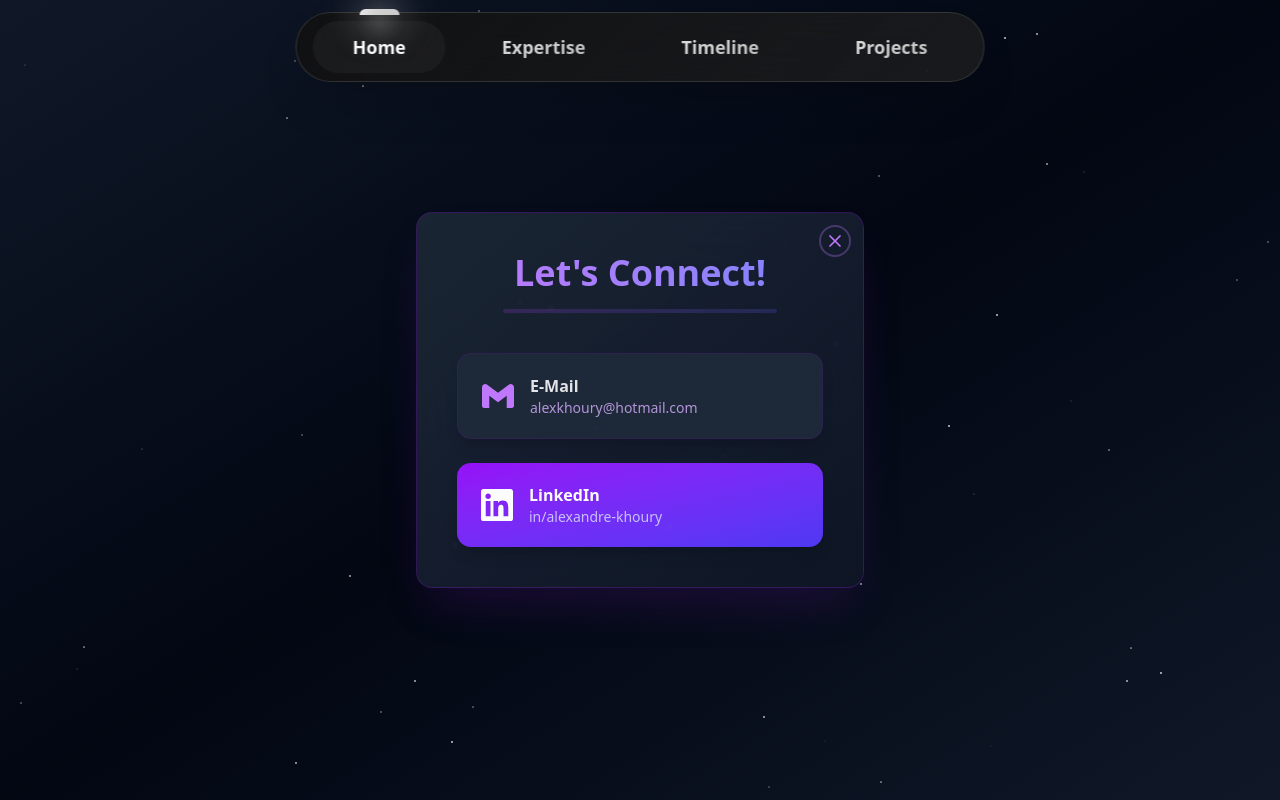
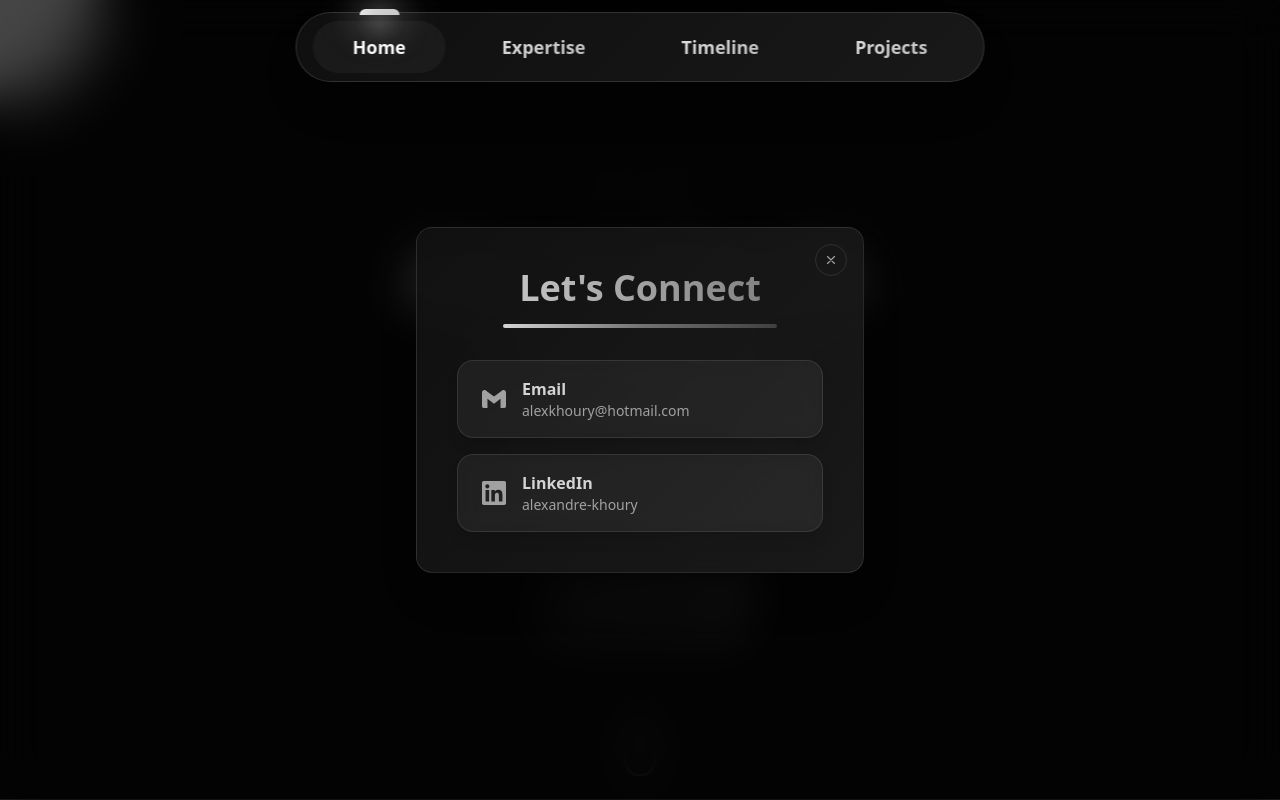
Before and after one commit to alexandreelkhoury/portfolio-nextjs, a Next.js app: page / in a window 1280 px wide. Both pictures are taken after a click on the button "Let's Connect". Shown: the top 800 px of the page. Built offline with nearby package versions, Linux system fonts and the light colour scheme.

Commit message:
added Sovra and changed style of let's connect

```diff
--- a/app/components/ConnectButton.tsx
+++ b/app/components/ConnectButton.tsx
@@ -191,7 +191,7 @@ const ConnectButton = () => {
                 </motion.button>
             </div>
 
-            {/* Enhanced Modern Modal */}
+            {/* Modal */}
             <AnimatePresence>
                 {isModalOpen && (
                     <motion.div
@@ -199,83 +199,62 @@ const ConnectButton = () => {
                         initial={{ opacity: 0 }}
                         animate={{ opacity: 1 }}
                         exit={{ opacity: 0 }}
-                        transition={{ duration: 0.4 }}
+                        transition={{ duration: 0.3 }}
                         onClick={closeModal}
                     >
-                        {/* Cosmic Backdrop */}
+                        {/* Backdrop */}
                         <motion.div
-                            className="absolute inset-0 bg-gradient-to-br from-gray-900 via-gray-950 to-gray-900"
+                            className="absolute inset-0 bg-black/70 backdrop-blur-xl"
                             initial={{ opacity: 0 }}
                             animate={{ opacity: 1 }}
                             exit={{ opacity: 0 }}
-                        >
-                            {/* Animated Starfield */}
-                            {[...Array(50)].map((_, i) => (
-                                <motion.div
-                                    key={i}
-                                    className="absolute w-0.5 h-0.5 bg-white rounded-full"
-                                    style={{
-                                        left: `${Math.random() * 100}%`,
-                                        top: `${Math.random() * 100}%`
-                                    }}
-                                    animate={{
-                                        opacity: [0, 0.8, 0],
-                                        scale: [0, 1, 0]
-                                    }}
-                                    transition={{
-                                        duration: 2 + Math.random() * 3,
-                                        repeat: Infinity,
-                                        delay: Math.random() * 2
-                                    }}
-                                />
-                            ))}
-                        </motion.div>
+                        />
 
                         {/* Modal Content */}
                         <motion.div
                             className="relative z-10 rounded-2xl p-8 md:p-10 w-full max-w-md mx-4
-                           border border-purple-900/50 backdrop-blur-2xl
-                           bg-gradient-to-br from-gray-800/90 to-gray-900/90
-                           shadow-2xl shadow-purple-900/30"
+                           border border-white/10 backdrop-blur-xl
+                           shadow-2xl shadow-black/20"
+                            style={{
+                                background: 'linear-gradient(135deg, rgba(17, 17, 17, 0.9), rgba(31, 31, 31, 0.8))'
+                            }}
                             initial={{
-                                scale: 0.95,
+                                scale: 0.9,
                                 opacity: 0,
-                                y: 20
+                                y: 50
                             }}
                             animate={{
                                 scale: 1,
                                 opacity: 1,
                                 y: 0,
                                 transition: {
-                                    type: 'spring',
-                                    stiffness: 30,
-                                    damping: 20
+                                    duration: 0.4,
+                                    ease: 'easeInOut'
                                 }
                             }}
                             exit={{
-                                scale: 0.95,
+                                scale: 0.9,
                                 opacity: 0,
-                                y: 20,
+                                y: 50,
                                 transition: {
-                                    duration: 0.2,
-                                    ease: "easeIn"
+                                    duration: 0.3,
+                                    ease: 'easeIn'
                                 }
                             }}
                             onClick={(e) => e.stopPropagation()}
                         >
-                            {/* Holographic Close Button */}
+                            {/* Close Button */}
                             <motion.button
-                                className="absolute top-3 right-3 p-1 rounded-full cursor-pointer
-                             hover:bg-purple-900/20 transition-all duration-300
-                             flex items-center justify-center w-8 h-8 overflow-visible
-                             border-2 border-purple-400/30 hover:border-purple-400/50"
+                                className="absolute top-4 right-4 p-2 rounded-full cursor-pointer
+                             hover:bg-white/10 transition-all duration-200
+                             flex items-center justify-center w-8 h-8
+                             border border-white/10 hover:border-white/20"
                                 onClick={closeModal}
-                                whileHover={{ scale: 1.1, rotate: 90 }}
-                                whileTap={{ scale: 0.9 }}
+                                whileHover={{ scale: 1.05 }}
+                                whileTap={{ scale: 0.95 }}
                             >
-                                <div className="absolute inset-0 rounded-full" />
                                 <svg
-                                    className="w-5 h-5 text-purple-400 hover:text-purple-300 transition-colors"
+                                    className="w-4 h-4 text-neutral-400 hover:text-neutral-300 transition-colors"
                                     viewBox="0 0 24 24"
                                     fill="none"
                                     stroke="currentColor"
@@ -289,94 +268,72 @@ const ConnectButton = () => {
                                 </svg>
                             </motion.button>
 
-                            {/* Nebula Header */}
+                            {/* Header */}
                             <motion.div
-                                className="mb-10 text-center"
-                                initial={{ filter: 'blur(20px)', opacity: 0 }}
-                                animate={{ filter: 'blur(0px)', opacity: 1 }}
-                                transition={{ duration: 0.6 }}
+                                className="mb-8 text-center"
+                                initial={{ opacity: 0, y: 20 }}
+                                animate={{ opacity: 1, y: 0 }}
+                                transition={{ duration: 0.4, delay: 0.1 }}
                             >
                                 <h3 className="text-3xl md:text-4xl font-bold bg-clip-text text-transparent
-                                 bg-gradient-to-r from-purple-400 to-indigo-400">
-                                    Let's Connect!
+                                 bg-gradient-to-r from-neutral-300 to-neutral-500">
+                                    Let's Connect
                                 </h3>
-                                <div className="mt-4 h-1 bg-gradient-to-r from-purple-500/20 to-indigo-500/20
+                                <div className="mt-4 h-0.5 sm:h-1 bg-gradient-to-r from-neutral-300 via-neutral-500 to-neutral-700
                                   rounded-full w-3/4 mx-auto" />
                             </motion.div>
 
-                            {/* Quantum Interface Buttons */}
-                            <div className="space-y-6">
-                                {/* Email Portal */}
+                            {/* Contact Options */}
+                            <div className="space-y-4">
+                                {/* Email */}
                                 <motion.a
                                     href="mailto:alexkhoury@hotmail.com"
-                                    className="group relative flex items-center px-6 py-5
-                                 bg-gray-800 hover:bg-gray-700/80 rounded-xl
-                                 border border-purple-900/30 hover:border-purple-900/50
-                                 shadow-lg hover:shadow-xl transition-all duration-300"
-                                    whileHover={{ scale: 1.02 }}
+                                    className="group relative flex items-center px-6 py-4
+                                 backdrop-blur-sm bg-white/5 hover:bg-white/10 rounded-2xl
+                                 border border-white/10 hover:border-white/20
+                                 shadow-lg transition-all duration-200"
+                                    whileHover={{ y: -2 }}
+                                    whileTap={{ scale: 0.98 }}
+                                    initial={{ opacity: 0, y: 20 }}
+                                    animate={{ opacity: 1, y: 0 }}
+                                    transition={{ delay: 0.2 }}
+                                >
+                                    <div className="relative z-10 flex items-center w-full">
+                                        <SiGmail className="w-6 h-6 mr-4 text-neutral-400 group-hover:text-[#EA4335] transition-colors duration-200" />
+                                        <div className="text-left">
+                                            <p className="font-semibold text-neutral-300">Email</p>
+                                            <p className="text-sm text-neutral-400">alexkhoury@hotmail.com</p>
+                                        </div>
+                                    </div>
+                                    <div className="absolute inset-0 bg-gradient-to-r from-white/5 to-transparent
+                                     opacity-0 group-hover:opacity-100 transition-opacity rounded-2xl" />
+                                </motion.a>
+
+                                {/* LinkedIn */}
+                                <motion.a
+                                    href="https://www.linkedin.com/in/alexandre-khoury/"
+                                    target="_blank"
+                                    rel="noopener noreferrer"
+                                    className="group relative flex items-center px-6 py-4
+                                 backdrop-blur-sm bg-white/5 hover:bg-white/10 rounded-2xl
+                                 border border-white/10 hover:border-white/20
+                                 shadow-lg transition-all duration-200"
+                                    whileHover={{ y: -2 }}
                                     whileTap={{ scale: 0.98 }}
                                     initial={{ opacity: 0, y: 20 }}
                                     animate={{ opacity: 1, y: 0 }}
                                     transition={{ delay: 0.3 }}
                                 >
-                                    <div className="relative z-10 flex items-center">
-                                        <SiGmail className="w-8 h-8 mr-4 text-purple-400" />
+                                    <div className="relative z-10 flex items-center w-full">
+                                        <SiLinkedin className="w-6 h-6 mr-4 text-neutral-400 group-hover:text-[#0A66C2] transition-colors duration-200" />
                                         <div className="text-left">
-                                            <p className="font-semibold text-gray-200">E-Mail</p>
-                                            <p className="text-sm text-purple-300/80">alexkhoury@hotmail.com</p>
+                                            <p className="font-semibold text-neutral-300">LinkedIn</p>
+                                            <p className="text-sm text-neutral-400">alexandre-khoury</p>
                                         </div>
                                     </div>
-                                    <div className="absolute inset-0 bg-gradient-to-r from-purple-500/10 to-transparent
-                                     opacity-0 group-hover:opacity-100 transition-opacity" />
+                                    <div className="absolute inset-0 bg-gradient-to-r from-white/5 to-transparent
+                                     opacity-0 group-hover:opacity-100 transition-opacity rounded-2xl" />
                                 </motion.a>
-
-                                {/* LinkedIn Wormhole */}
-                                <motion.a
-                                    href="https://www.linkedin.com/in/alexandre-khoury/"
-                                    target="_blank"
-                                    rel="noopener noreferrer"
-                                    className="group relative flex items-center px-6 py-5
-                                 bg-gradient-to-br from-purple-600 to-indigo-600 hover:to-indigo-500
-                                 rounded-xl shadow-lg hover:shadow-xl transition-all duration-300"
-                                    whileHover={{ scale: 1.02 }}
-                                    whileTap={{ scale: 0.98 }}
-                                    initial={{ opacity: 0, y: 20 }}
-                                    animate={{ opacity: 1, y: 0 }}
-                                    transition={{ delay: 0.4 }}
-                                >
-                                    <div className="relative z-10 flex items-center">
-                                        <SiLinkedin className="w-8 h-8 mr-4 text-white" />
-                                        <div className="text-left">
-                                            <p className="font-semibold text-white">LinkedIn</p>
-                                            <p className="text-sm text-indigo-100/80">in/alexandre-khoury</p>
-                                        </div>
-                                    </div>
-                                    <div className="absolute inset-0 bg-gradient-to-r from-white/10 to-transparent
-                                     opacity-0 group-hover:opacity-30 transition-opacity" />
-                                </motion.a>
-                            </div>
-
-                            {/* Dark Matter Particles */}
-                            <div className="absolute inset-0 pointer-events-none overflow-hidden">
-                                {[...Array(15)].map((_, i) => (
-                                    <motion.div
-                                        key={i}
-                                        className="absolute w-1 h-1 bg-purple-400/10 rounded-full"
-                                        style={{
-                                            left: `${Math.random() * 100}%`,
-                                            top: `${Math.random() * 100}%`
-                                        }}
-                                        animate={{
-                                            scale: [0, 1.5, 0],
-                                            opacity: [0, 0.3, 0]
-                                        }}
-                                        transition={{
-                                            duration: 4 + Math.random() * 4,
-                                            repeat: Infinity,
-                                            delay: Math.random() * 2
-                                        }}
-                                    />
-                                ))}
                             </div>
                         </motion.div>
                     </motion.div>
--- a/app/components/TimelineModern.tsx
+++ b/app/components/TimelineModern.tsx
@@ -27,6 +27,7 @@ const TimelineCard = ({ item, index }: { item: TimelineItem; index: number }) =>
 
   const getCompanyLogo = (company: string) => {
     const logoMap: { [key: string]: string } = {
+      'Sovra': '/images/sovra-logo.svg',
       'Metav.rs': '/images/logo-metav.rs.jpg',
       'Ambrosia': '/images/ambrosia-logo.jpeg',
       'ESGI': '/images/ESGI-logo.jpeg',
--- a/app/data/timeline.js
+++ b/app/data/timeline.js
@@ -1,6 +1,13 @@
 export const timelineData = [
     {
-        year: 'Oct 2024 - Present',
+        year: 'Oct 2025 - Present',
+        title: 'Full Stack & Blockchain Developer',
+        company: 'Sovra',
+        description: 'Developed mobile-first interfaces with account abstraction and gasless transactions, built RESTful APIs, integrated DeFi protocols like Aave, and managed development and production environments for a retail-focused decentralized savings platform.',
+        icon: 'work'
+    },
+    {
+        year: 'Oct 2024 - Sep 2025',
         title: 'Fullstack Developer',
         company: 'Freelance',
         description: 'CTO and lead developer for SplTokenLauncher (Solana token launch platform) and HireWise (AI-powered recruitment solution).',
```
Also changed, not shown: public/images/sovra-logo.svg (added).
